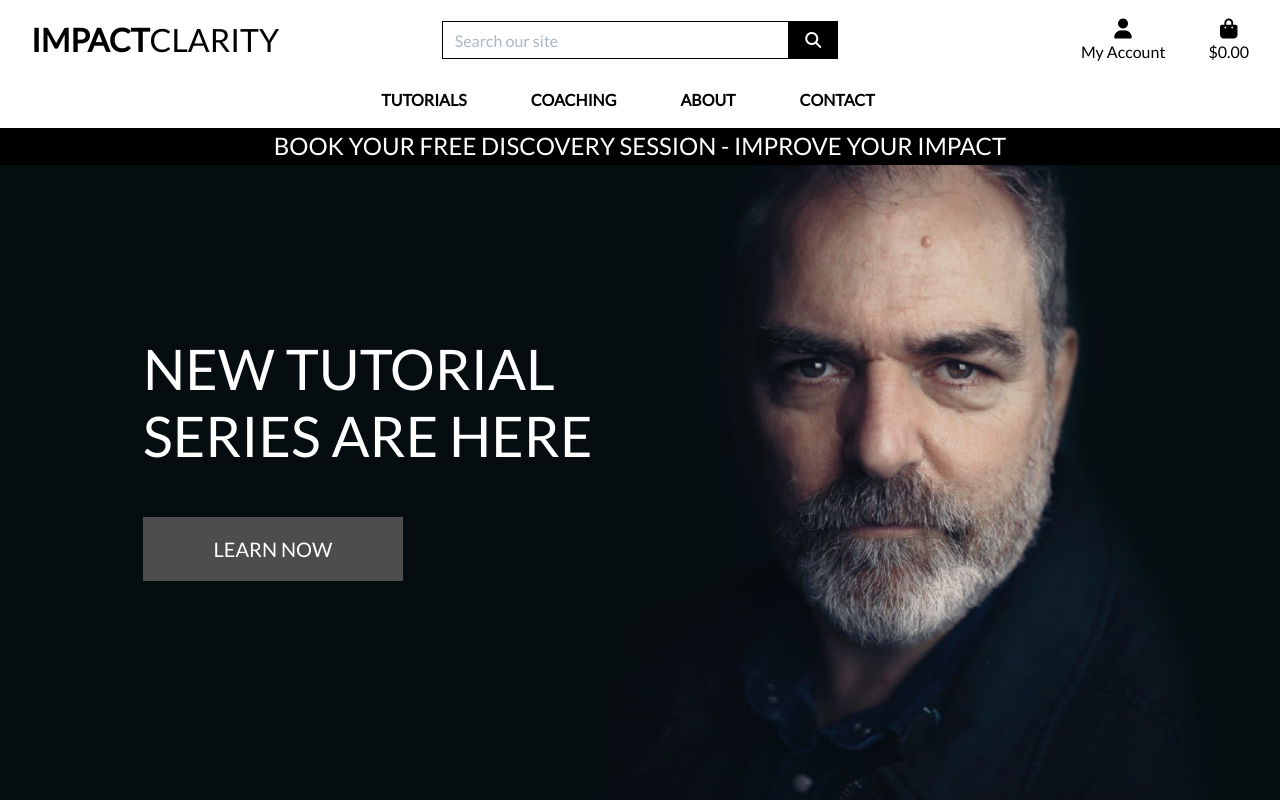
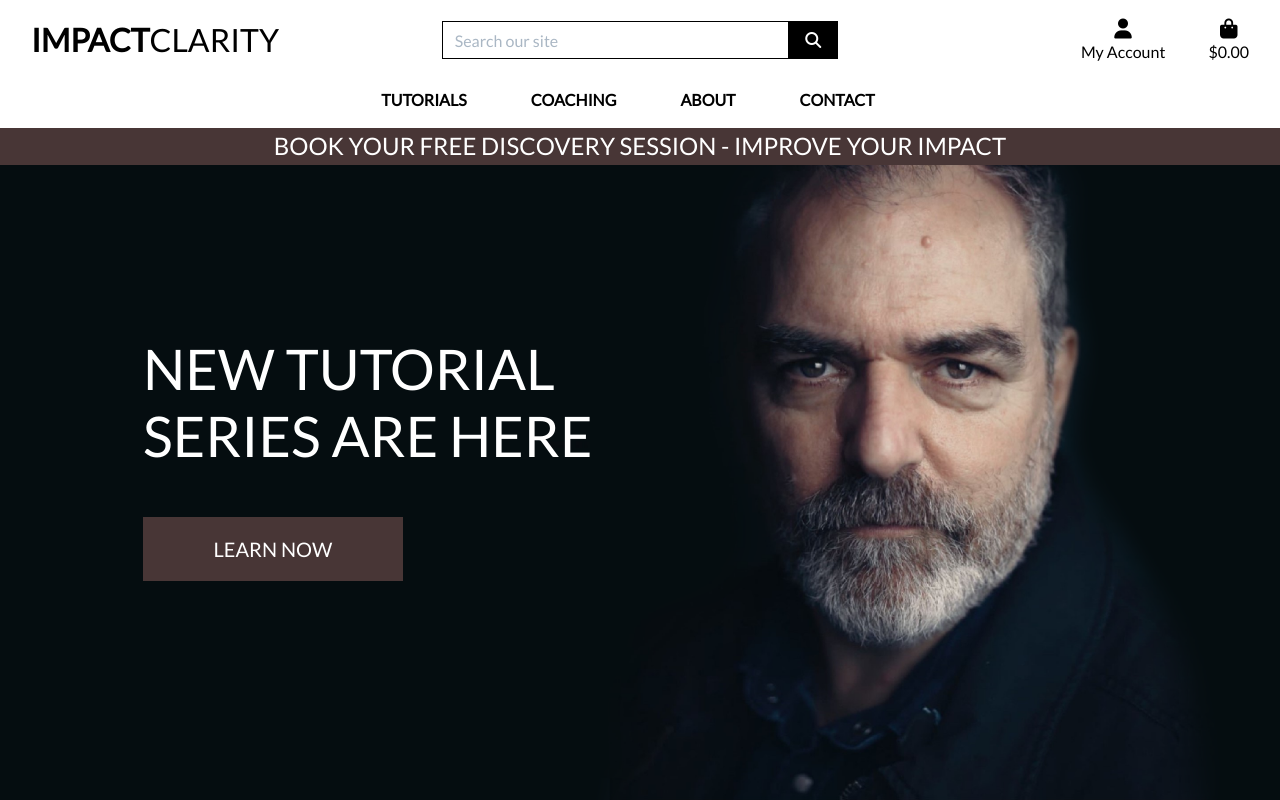
Before and after one commit to RoDoCode/ImpactClarity, a Django app: page / in a window 1280 px wide. Run offline with Django 3.2, Linux system fonts and the light colour scheme; parts of the project's set-up code (start-up, migrations or seed data) failed here and were passed over; some libraries are stand-ins or nearby versions.

Commit message:
Add signature brown taken from coaches eye colour to key points on honme page and base.html

```diff
--- a/static/css/base.css
+++ b/static/css/base.css
@@ -28,7 +28,7 @@ body {
 }
 
 .shop-now-button {
-    background: #4d4d4d;
+    background: #483636;
     color: white;
     min-width: 260px;
 }
@@ -75,6 +75,10 @@ body {
 
 .bg-black {
     background: #000 !important;
+}
+
+.bg-brown {
+    background: #483636 !important;
 }
 
 .overlay {
--- a/templates/base.html
+++ b/templates/base.html
@@ -111,7 +111,7 @@
             </nav>
         </div>
         <div id="delivery-banner" class="row text-center">
-            <div class="col bg-black text-white">
+            <div class="col bg-brown text-white">
                 <h4 class="logo-font my-1">Book your free discovery session - improve your impact</h4>
             </div>
         </div>
```
